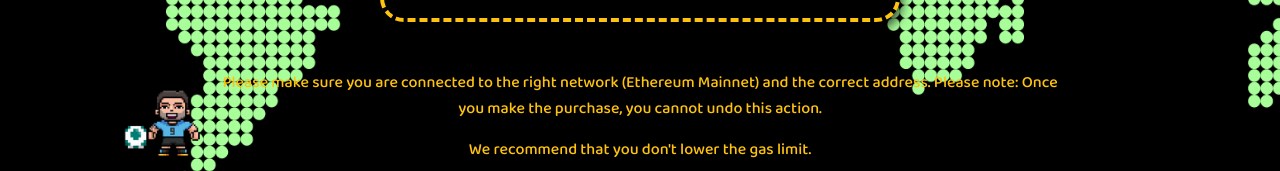
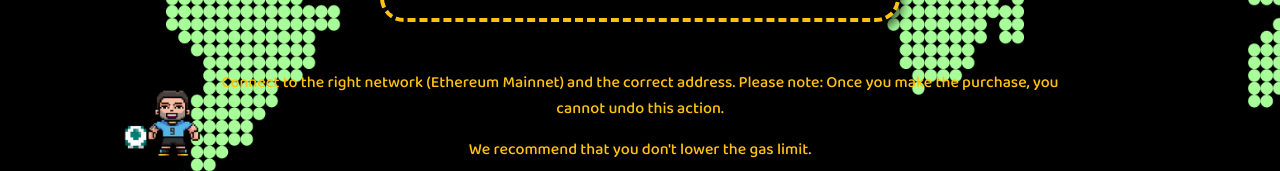
Before and after one commit to alcivarv/MWCR2, a React (Create React App) app: page / in a window 1280 px wide. Shown: the part 705-876 px from the top of the page. Built offline with nearby package versions, Linux system fonts and the light colour scheme.

Commit message:
Updated notes
Updated gas notes

```diff
--- a/src/App.js
+++ b/src/App.js
@@ -386,7 +386,7 @@ function App() {
               color: "var(--primary-text)",
             }}
           >
-            Please make sure you are connected to the right network (
+            Connect to the right network (
             {CONFIG.NETWORK.NAME} Mainnet) and the correct address.
             Please note: Once you make the purchase, you cannot undo this action.
           </s.TextDescription>
```
